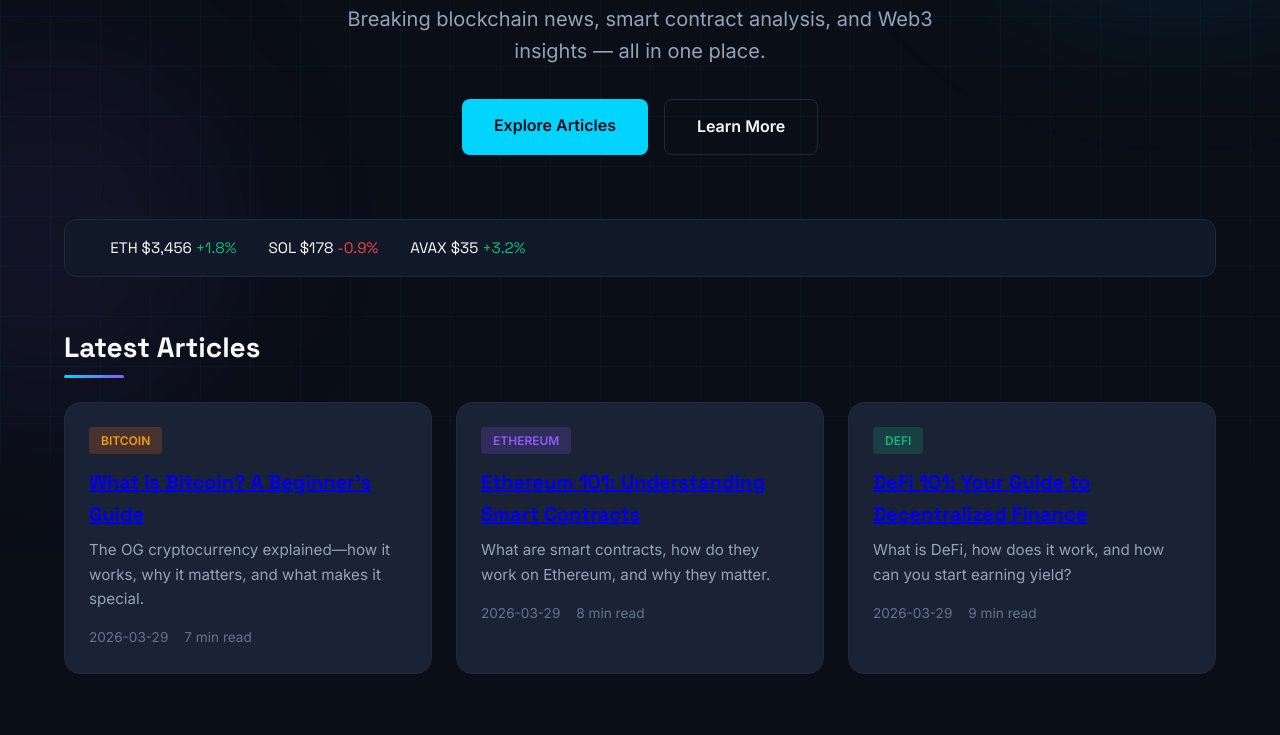
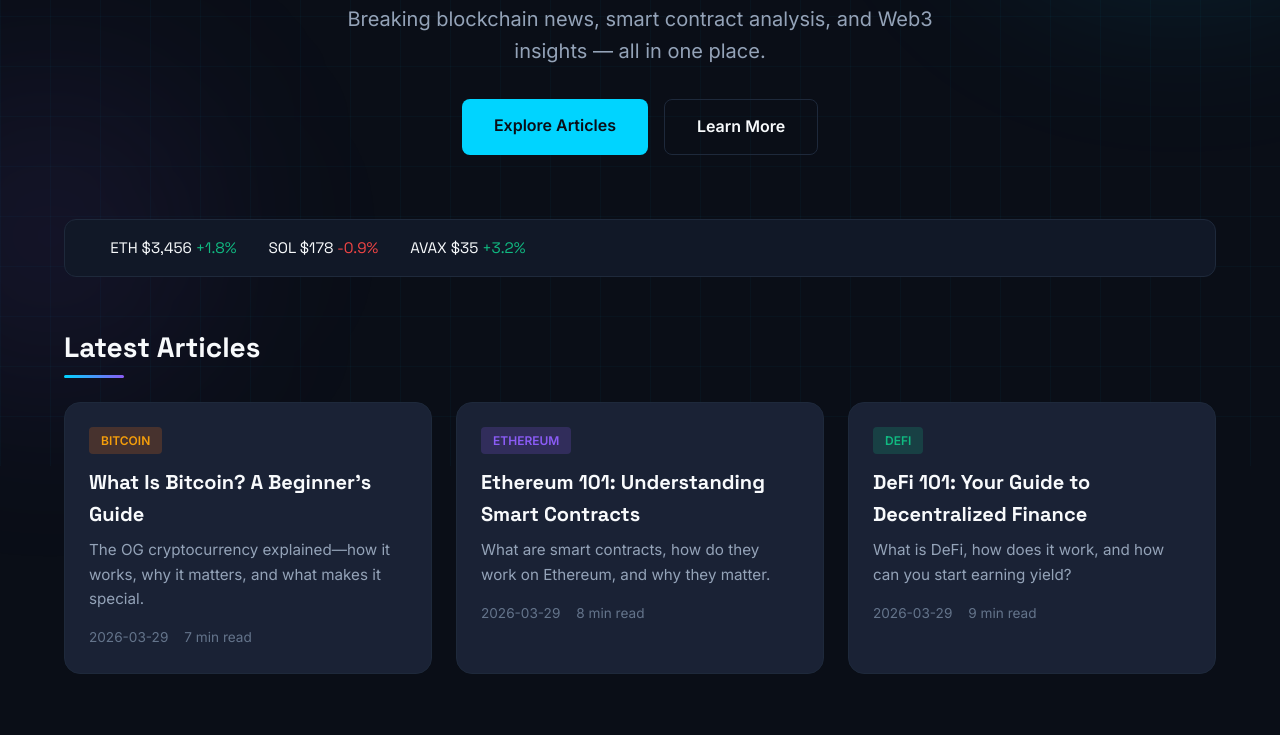
Before and after one commit to boldlybalance/web-blockchain, a plain HTML site: page index.html in a window 1280 px wide. Shown: the part 334-1069 px from the top of the page. Drawn offline with Linux system fonts and the light colour scheme.

Commit message:
Fix article card title link colors
- Article titles now inherit text-primary (white) instead of browser default blue
- Hover state uses accent-cyan for consistency

```diff
--- a/styles.css
+++ b/styles.css
@@ -281,6 +281,14 @@
     font-size: 1.25rem;
     margin-bottom: 0.5rem;
 }
+.article-card h3 a {
+    color: var(--text-primary);
+    text-decoration: none;
+    transition: color 0.2s;
+}
+.article-card h3 a:hover {
+    color: var(--accent-cyan);
+}
 .article-card .excerpt { color: var(--text-secondary); font-size: 0.95rem; margin-bottom: 1rem; }
 .card-meta {
     display: flex;
```
Also changed, not shown: 1 other file.
